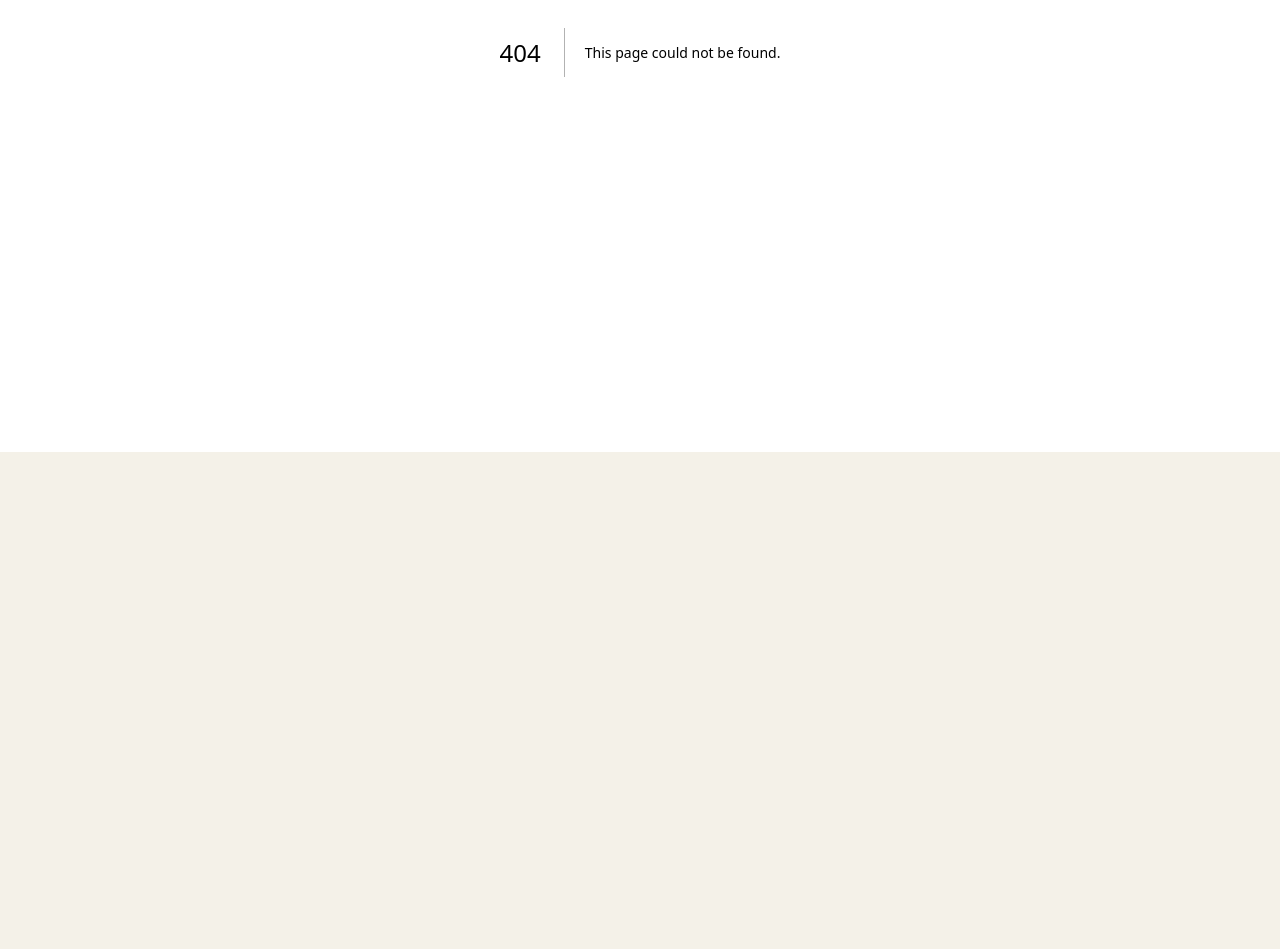
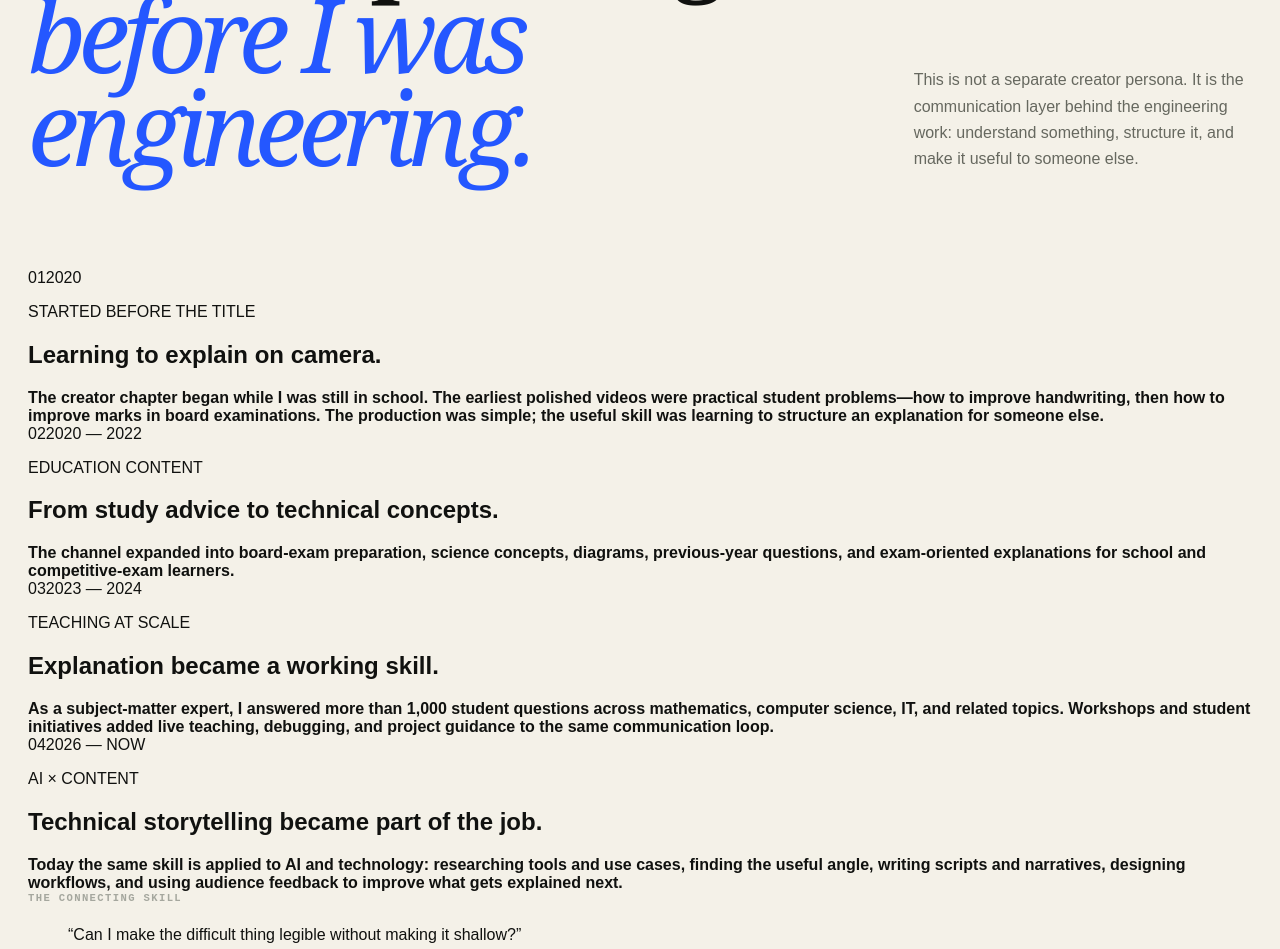
Before and after one commit to chandanpandeys/digital-identity, a Next.js app: page /content in a window 1280 px wide. Before the commit this address had no page. Shown: the part 348-1297 px from the top of the page. Before the commit the page ends 800 px from the top, so only its background shows below. Built offline with nearby package versions, Linux system fonts and the light colour scheme.

Commit message:
feat: add creator and education chapter

```diff
--- /dev/null
+++ b/app/content/page.tsx
@@ -0,0 +1,76 @@
+import type { Metadata } from "next";
+import Link from "next/link";
+import { site } from "@/lib/profile";
+
+export const metadata: Metadata = {
+  title: "Content & Education",
+  description: "The creator and educator chapter of Chandan Pandey: early YouTube work, teaching, technical explanation, and AI content.",
+  alternates: { canonical: "/content" },
+};
+
+const chapters = [
+  {
+    period: "2020",
+    label: "STARTED BEFORE THE TITLE",
+    title: "Learning to explain on camera.",
+    body: "The creator chapter began while I was still in school. The earliest polished videos were practical student problems—how to improve handwriting, then how to improve marks in board examinations. The production was simple; the useful skill was learning to structure an explanation for someone else.",
+  },
+  {
+    period: "2020 — 2022",
+    label: "EDUCATION CONTENT",
+    title: "From study advice to technical concepts.",
+    body: "The channel expanded into board-exam preparation, science concepts, diagrams, previous-year questions, and exam-oriented explanations for school and competitive-exam learners.",
+  },
+  {
+    period: "2023 — 2024",
+    label: "TEACHING AT SCALE",
+    title: "Explanation became a working skill.",
+    body: "As a subject-matter expert, I answered more than 1,000 student questions across mathematics, computer science, IT, and related topics. Workshops and student initiatives added live teaching, debugging, and project guidance to the same communication loop.",
+  },
+  {
+    period: "2026 — NOW",
+    label: "AI × CONTENT",
+    title: "Technical storytelling became part of the job.",
+    body: "Today the same skill is applied to AI and technology: researching tools and use cases, finding the useful angle, writing scripts and narratives, designing workflows, and using audience feedback to improve what gets explained next.",
+  },
+];
+
+export default function ContentPage() {
+  return (
+    <main id="main" className="inner-page creator-page">
+      <header className="site-shell subnav"><Link href="/">← Chandan Pandey</Link><span>CONTENT / EXPLAIN</span></header>
+      <section className="site-shell page-hero creator-hero">
+        <p className="eyebrow">CONTENT / EDUCATION / STORYTELLING</p>
+        <h1>I was explaining<br/><em>before I was engineering.</em></h1>
+        <p>This is not a separate creator persona. It is the communication layer behind the engineering work: understand something, structure it, and make it useful to someone else.</p>
+      </section>
+
+      <section className="site-shell creator-ledger">
+        {chapters.map((chapter, index) => (
+          <article key={chapter.period}>
+            <span className="creator-index">{String(index + 1).padStart(2, "0")}</span>
+            <span className="creator-period">{chapter.period}</span>
+            <div><p>{chapter.label}</p><h2>{chapter.title}</h2><strong>{chapter.body}</strong></div>
+          </article>
+        ))}
+      </section>
+
+      <section className="creator-quote-band">
+        <div className="site-shell">
+          <p className="eyebrow light">THE CONNECTING SKILL</p>
+          <blockquote>“Can I make the difficult thing legible without making it shallow?”</blockquote>
+          <p>That question connects teaching, research communication, technical content, product UX, documentation, and developer tooling.</p>
+        </div>
+      </section>
+
+      <section className="site-shell creator-links">
+        <div><p className="eyebrow">CURRENT CHANNELS</p><h2>The archive becomes evidence, not nostalgia.</h2></div>
+        <div>
+          <p>Older creator material will be indexed selectively as links and source artifacts are cleaned up. The goal is to preserve the origin story without turning the portfolio into a social-media dump.</p>
+          <a className="button secondary" href={site.links.instagram} target="_blank" rel="noreferrer">Instagram ↗</a>
+          <a className="button secondary" href={site.links.linkedin} target="_blank" rel="noreferrer">LinkedIn ↗</a>
+        </div>
+      </section>
+    </main>
+  );
+}
```
